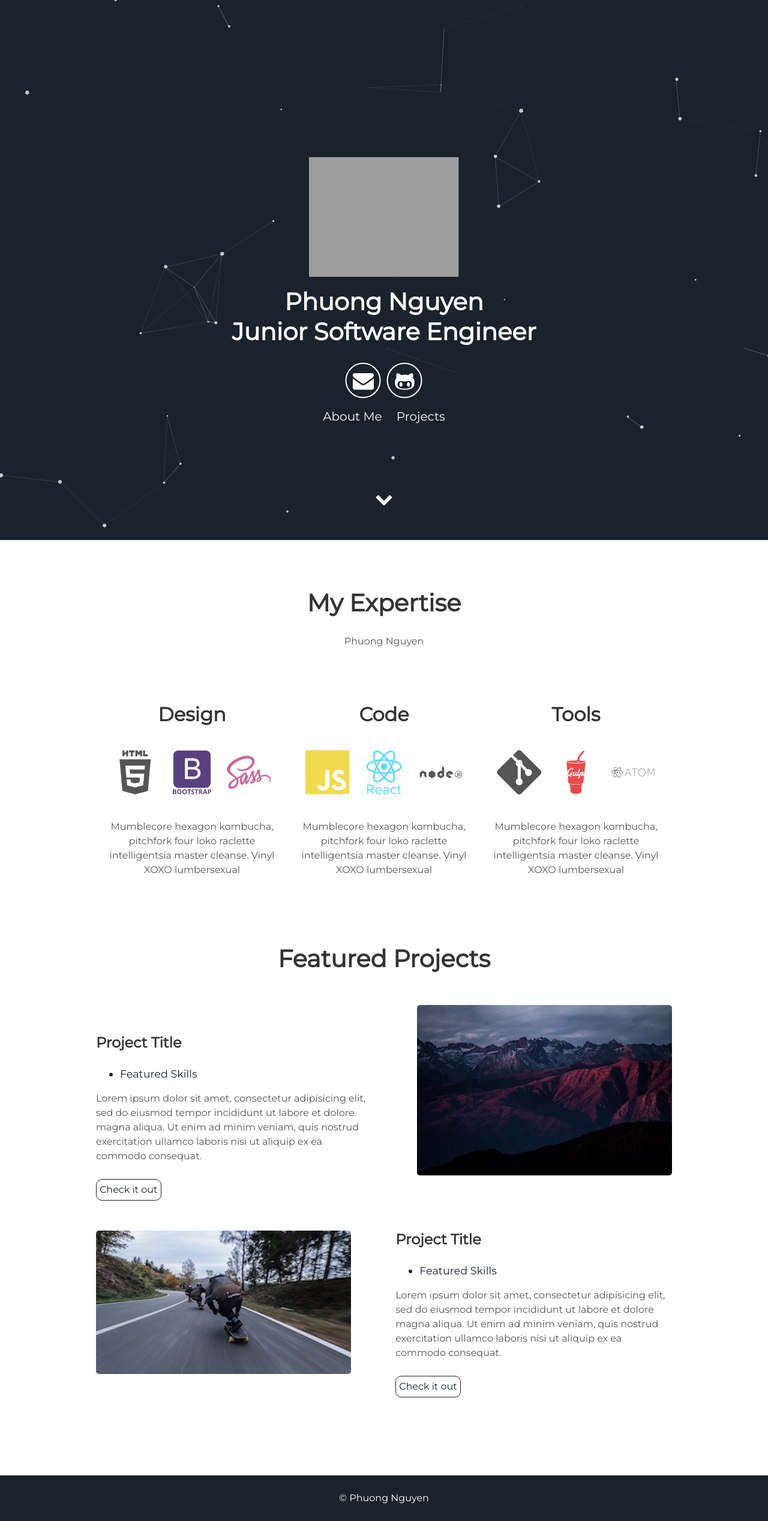
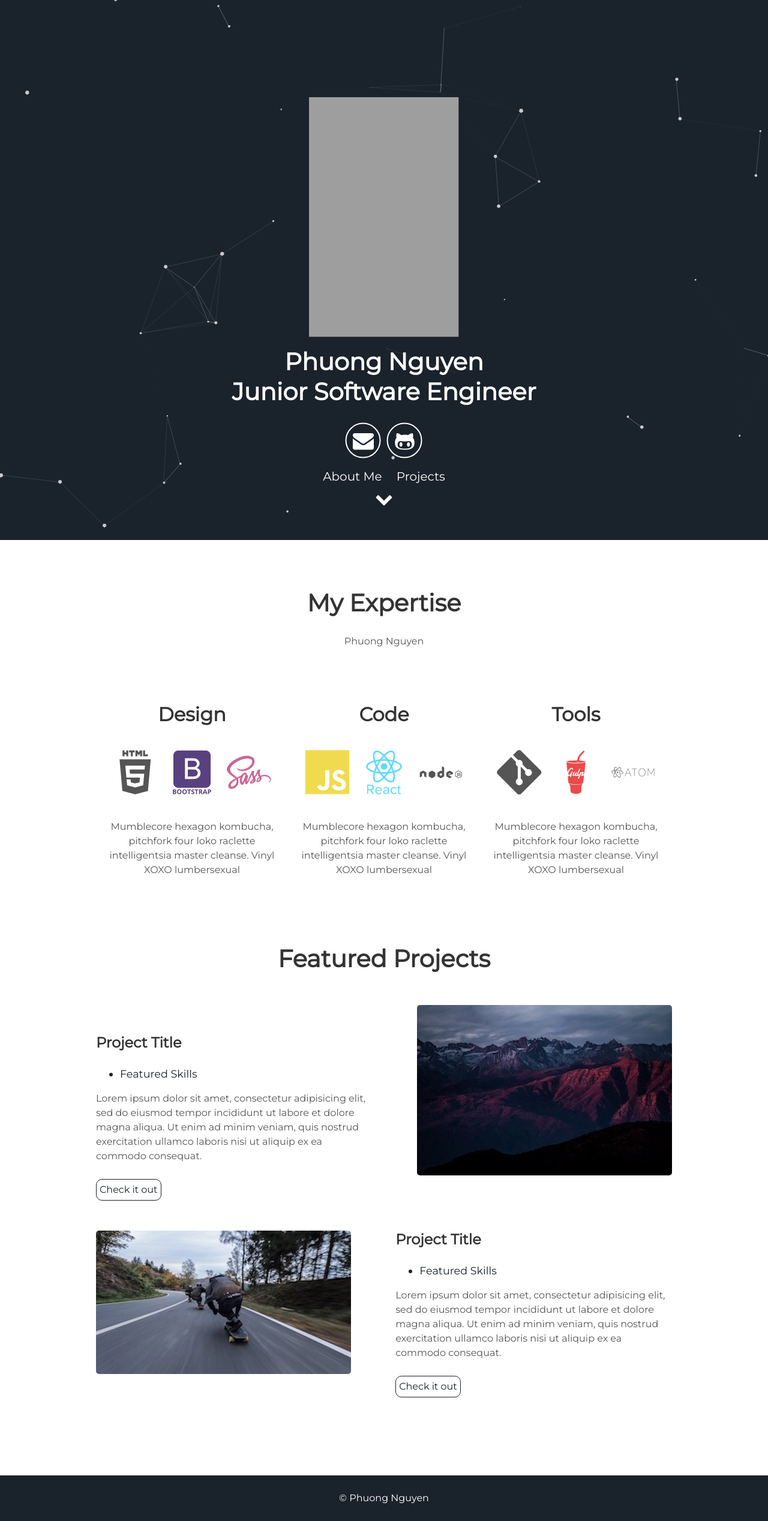
Before and after one commit to phuongnguyen0610/phuongnguyen0610.github.io, a Jekyll site: the page built from index.html, in a window 1280 px wide. Shown: the whole page at 60% size. Built offline with Jekyll 4.4.1, drawn with Linux system fonts in a browser that asks for light colours; grey boxes are pictures that could not be loaded.

Commit message:
Update header.html

```diff
--- a/_includes/header.html
+++ b/_includes/header.html
@@ -3,7 +3,7 @@
       <h1>
         <!-- <span class="site-title">{{site.username}}</span> -->
         <div class="images-center">
-          <img alt="Phuong" src="/assets/img/hangphuong.png" width="250px" height="200px"/>
+          <img alt="Phuong" src="/assets/img/hangphuong.png" width="250px" height="400px"/>
         </div>
         <!-- <small class="link">"I do shit from the heart because I remember all the times I wish I had help"</small> -->
         <span class="site-description">Phuong Nguyen</span>
```
